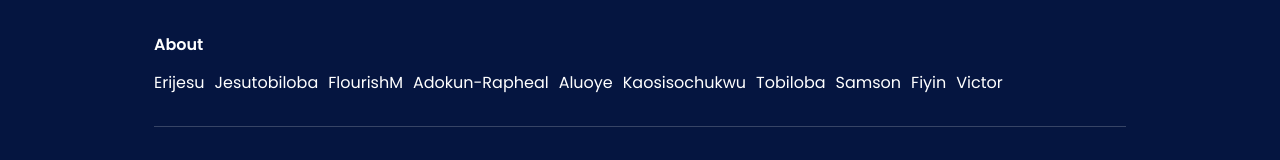
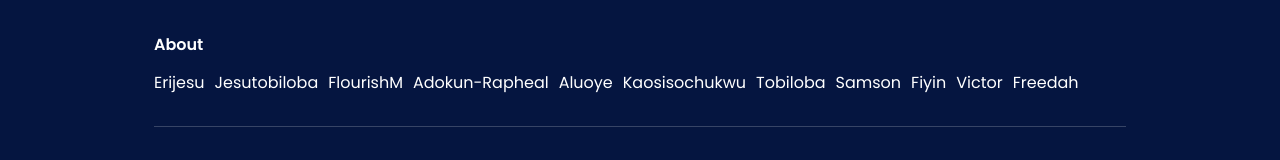
Before and after one commit to Erijesu0/Group-15-Capstone-project-phoenix, a React (Vite) app: page / in a window 1280 px wide. Shown: the part 3055-3215 px from the top of the page. Built offline with nearby package versions, Linux system fonts and the light colour scheme; no server answers.

Commit message:
updated final changes

```diff
--- a/index.html
+++ b/index.html
@@ -4,10 +4,12 @@
     <meta charset="UTF-8" />
     <link rel="icon" type="image/svg+xml" href="/favicon.png" />
     <meta name="viewport" content="width=device-width, initial-scale=1.0" />
+    <meta name="author" content="capstone-project-grp15" />
     <title>capstone-project-grp15</title>
   </head>
   <body>
     <div id="root"></div>
+
     <script type="module" src="/src/main.jsx"></script>
   </body>
 </html>
--- a/src/Components/footer.jsx
+++ b/src/Components/footer.jsx
@@ -92,6 +92,15 @@ const Footer = () => {
               Victor
             </a>
           </li>
+          <li>
+            <a
+              href="https://github.com/devcrystal01"
+              target="_blank"
+              rel="noreferrer"
+            >
+              Freedah
+            </a>
+          </li>
         </ul>
       </div>
 
--- a/src/index.css
+++ b/src/index.css
@@ -22,7 +22,6 @@
   --shadow-blue-glow: 0 0 60px 16px rgba(20, 81, 197, 0.45);
 }
 
-/* ---------- Reset & Base ---------- */
 *,
 *::before,
 *::after {
@@ -73,7 +72,7 @@ ol {
 }
 
 .bg-white {
-  background-color: var(--white);
+  background-color: #ffffff;
 }
 
 .container {
@@ -109,7 +108,9 @@ ol {
 }
 
 @media (max-width: 768px) {
-  html,body, #root {
+  html,
+  body,
+  #root {
     overflow-x: hidden;
   }
 
@@ -122,3 +123,6 @@ ol {
     margin-bottom: 30px;
   }
 }
+html {
+  scroll-behavior: smooth;
+}
```
Also changed, not shown: src/README.md (added).
